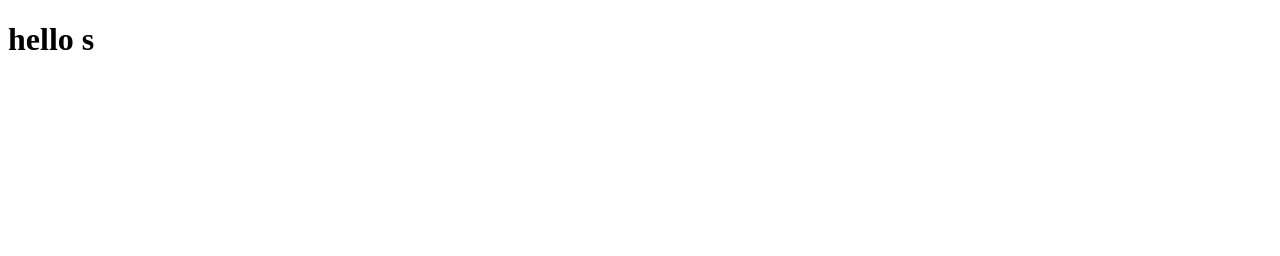
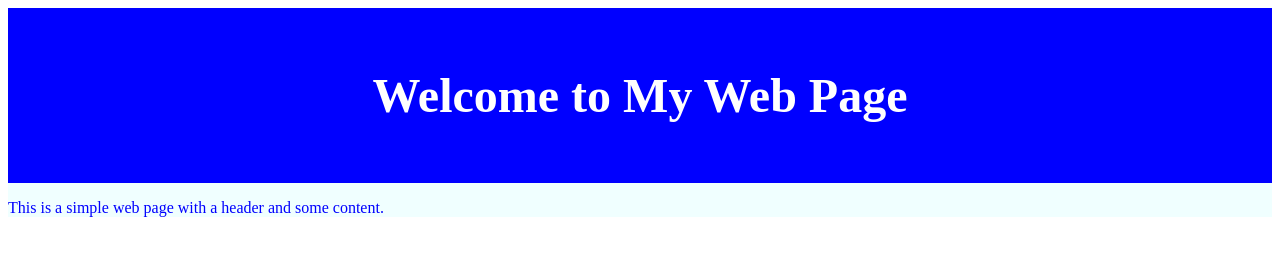
Before and after one commit to Shanaya0/project, a plain HTML site: page index.html in a window 1280 px wide. Drawn offline with Linux system fonts and the light colour scheme.

Commit message:
update the code

```diff
--- a/index.html
+++ b/index.html
@@ -6,6 +6,34 @@
     <title>Document</title>
 </head>
 <body>
-    <h1>hello s</h1>
+    <style>
+
+        .body {
+            background-color:azure;
+            color:blue;
+        }
+
+        .header {
+
+            background-color:blue;
+            color:white;
+            text-align:center;
+        }
+
+        .header-content{
+            font-size: 2rem;
+            padding: 20px;
+        }
+    </style>
+
+    <section class="body">
+        <header class="header">
+            <div class="header-content">
+                <h1>Welcome to My Web Page</h1>
+            </div>
+        </header>
+        <main>
+            <p>This is a simple web page with a header and some content.</p>
+        </main>
 </body>
 </html>
```
